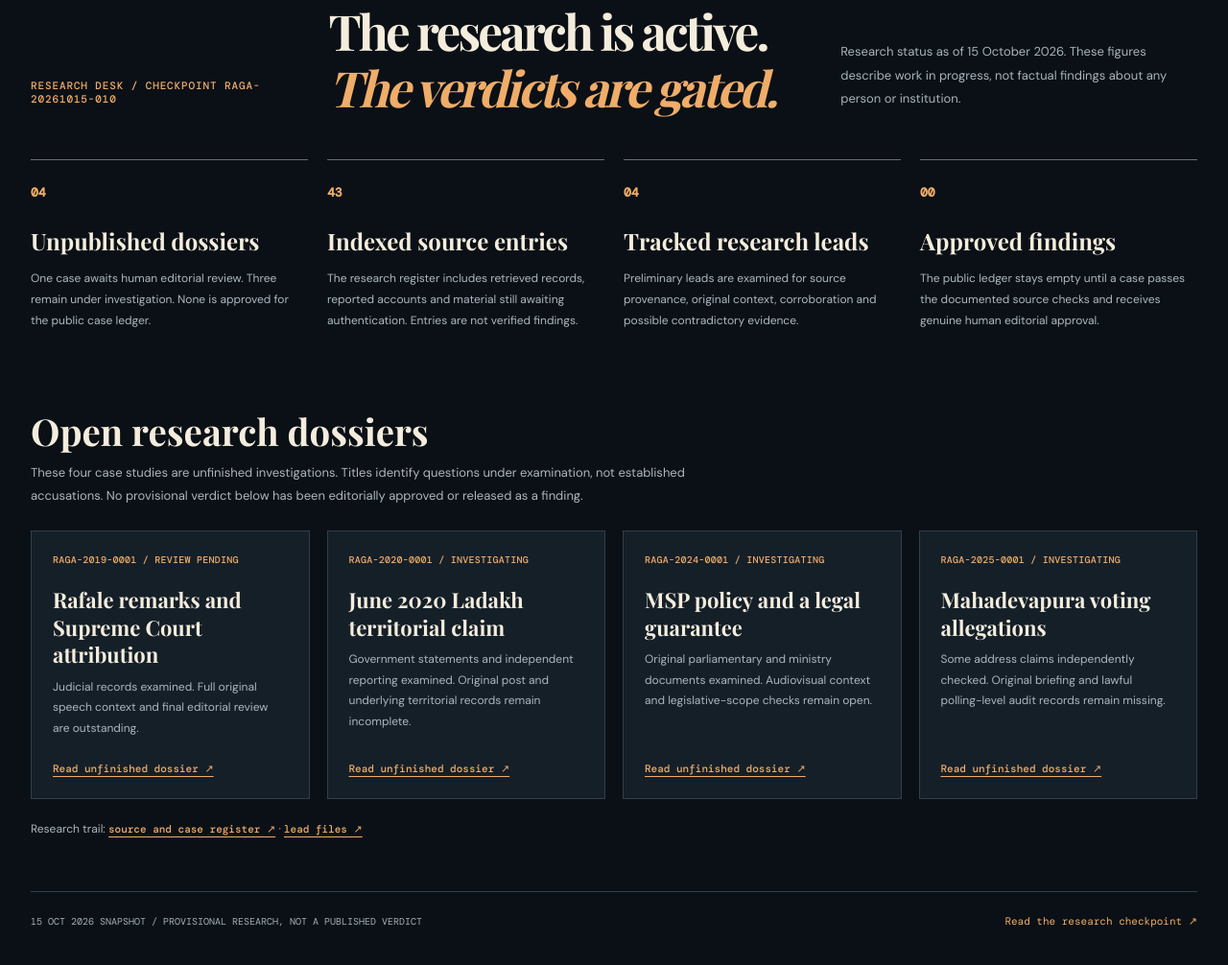
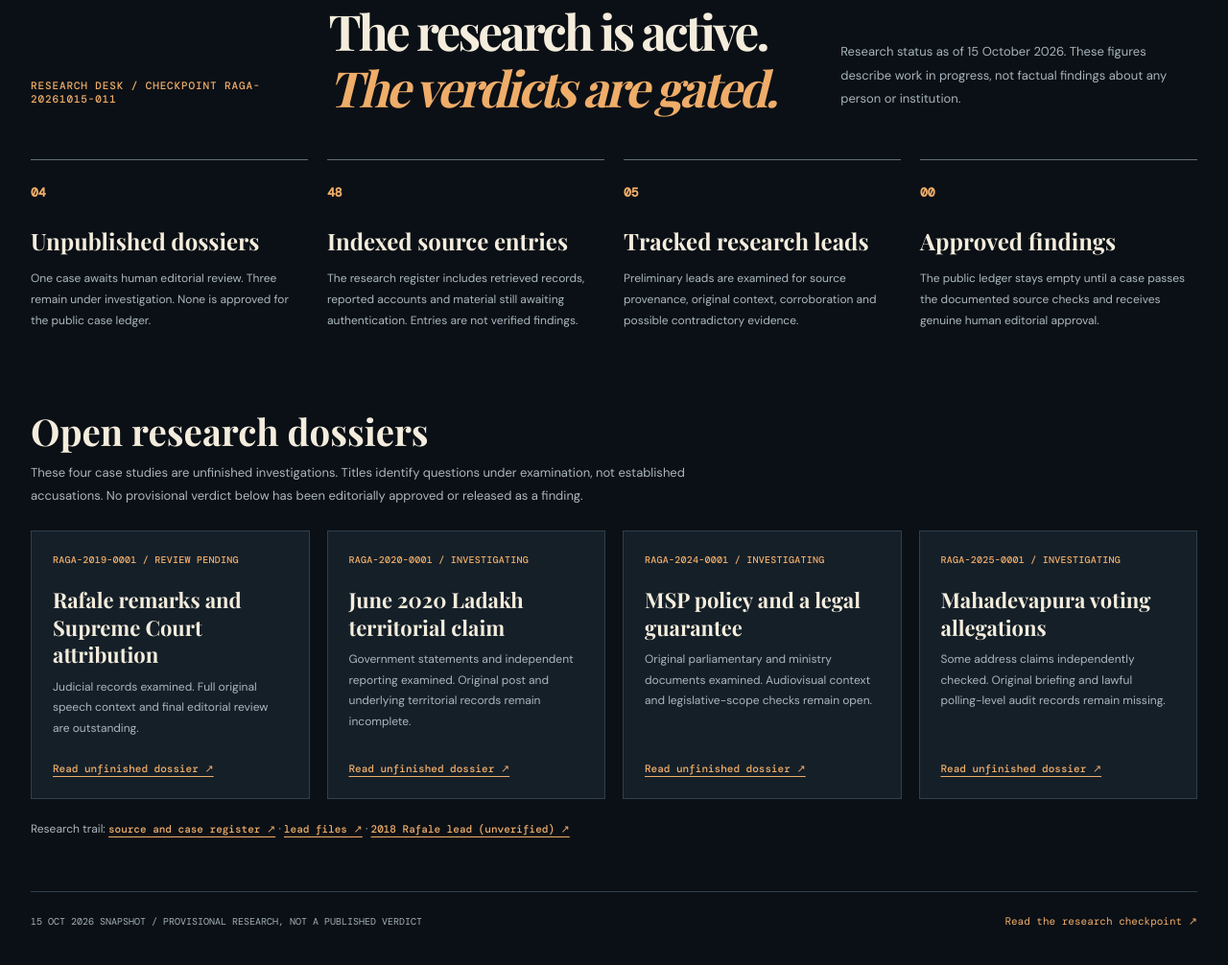
Before and after one commit to Ashish-Bhatia/curious-case-of-raga, a plain HTML site: page index.html in a window 1280 px wide. Shown: the part 1909-2915 px from the top of the page at 96% size. Drawn offline with nearby package versions, Linux system fonts and the light colour scheme.

Commit message:
site: checkpoint 011 research index with fifth unverified lead

```diff
--- a/index.html
+++ b/index.html
@@ -89,14 +89,14 @@
 
     <section class="section standards-section" id="research-desk" aria-labelledby="researchDeskHeading">
       <div class="section-heading compact">
-        <p class="section-index">RESEARCH DESK / CHECKPOINT RAGA-20261015-010</p>
+        <p class="section-index">RESEARCH DESK / CHECKPOINT RAGA-20261015-011</p>
         <h2 id="researchDeskHeading">The research is active.<br><em>The verdicts are gated.</em></h2>
         <p>Research status as of 15 October 2026. These figures describe work in progress, not factual findings about any person or institution.</p>
       </div>
       <div class="rules">
         <div><span>04</span><h3>Unpublished dossiers</h3><p>One case awaits human editorial review. Three remain under investigation. None is approved for the public case ledger.</p></div>
-        <div><span>43</span><h3>Indexed source entries</h3><p>The research register includes retrieved records, reported accounts and material still awaiting authentication. Entries are not verified findings.</p></div>
-        <div><span>04</span><h3>Tracked research leads</h3><p>Preliminary leads are examined for source provenance, original context, corroboration and possible contradictory evidence.</p></div>
+        <div><span>48</span><h3>Indexed source entries</h3><p>The research register includes retrieved records, reported accounts and material still awaiting authentication. Entries are not verified findings.</p></div>
+        <div><span>05</span><h3>Tracked research leads</h3><p>Preliminary leads are examined for source provenance, original context, corroboration and possible contradictory evidence.</p></div>
         <div><span>00</span><h3>Approved findings</h3><p>The public ledger stays empty until a case passes the documented source checks and receives genuine human editorial approval.</p></div>
       </div>
       <div class="research-inventory" aria-labelledby="researchInventoryHeading">
@@ -128,11 +128,11 @@
             <a href="https://github.com/Ashish-Bhatia/curious-case-of-raga/blob/main/research/cases/RAGA-2025-0001.md" target="_blank" rel="noopener noreferrer">Read unfinished dossier ↗</a>
           </article>
         </div>
-        <p class="research-index-links">Research trail: <a href="https://github.com/Ashish-Bhatia/curious-case-of-raga/blob/main/research/master-ledger.json" target="_blank" rel="noopener noreferrer">source and case register ↗</a> · <a href="https://github.com/Ashish-Bhatia/curious-case-of-raga/tree/main/research/leads" target="_blank" rel="noopener noreferrer">lead files ↗</a></p>
+        <p class="research-index-links">Research trail: <a href="https://github.com/Ashish-Bhatia/curious-case-of-raga/blob/main/research/master-ledger.json" target="_blank" rel="noopener noreferrer">source and case register ↗</a> · <a href="https://github.com/Ashish-Bhatia/curious-case-of-raga/tree/main/research/leads" target="_blank" rel="noopener noreferrer">lead files ↗</a> · <a href="https://github.com/Ashish-Bhatia/curious-case-of-raga/blob/main/research/leads/LEAD-2018-01.md" target="_blank" rel="noopener noreferrer">2018 Rafale lead (unverified) ↗</a></p>
       </div>
       <div class="standards-footer">
         <span>15 OCT 2026 SNAPSHOT / PROVISIONAL RESEARCH, NOT A PUBLISHED VERDICT</span>
-        <a href="https://github.com/Ashish-Bhatia/curious-case-of-raga/blob/main/research/checkpoints/RAGA-20261015-010.md" target="_blank" rel="noopener noreferrer">Read the research checkpoint ↗</a>
+        <a href="https://github.com/Ashish-Bhatia/curious-case-of-raga/blob/main/research/checkpoints/RAGA-20261015-011.md" target="_blank" rel="noopener noreferrer">Read the research checkpoint ↗</a>
       </div>
     </section>
 
```
